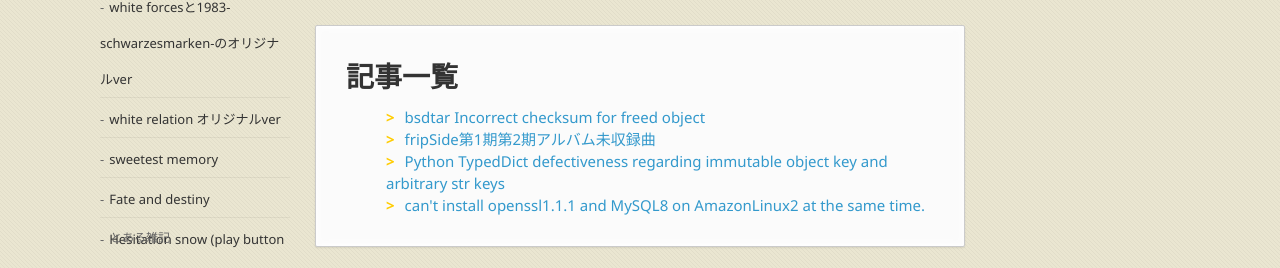
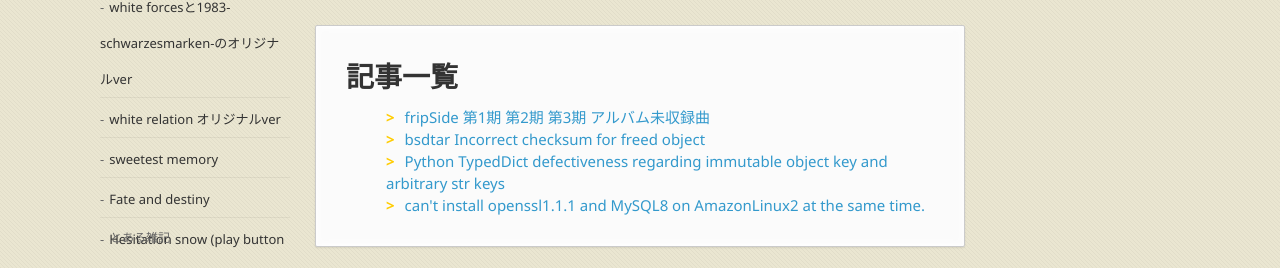
Before and after one commit to vz-z/vz-z.github.io, a Jekyll site: the page built from _posts/2024-02-05-fripSide第1期_第2期_第3期_アルバム未収録曲.md, in a window 1280 px wide and 900 px high, scrolled down 3098 px. Shown: the part 613-881 px from the top of the window. Built offline with Jekyll 4.4.1, drawn with Linux system fonts in a browser that asks for light colours; nearby versions of some CDN libraries; some web fonts are replaced.

Commit message:
Update 2024-02-05-fripSide第1期_第2期_第3期_アルバム未収録曲.md

```diff
--- a/_posts/2024-02-05-fripSide第1期_第2期_第3期_アルバム未収録曲.md
+++ b/_posts/2024-02-05-fripSide第1期_第2期_第3期_アルバム未収録曲.md
@@ -1,7 +1,7 @@
 ---
-title: fripSide第1期第2期アルバム未収録曲
+title: fripSide 第1期 第2期 第3期 アルバム未収録曲
 layout: default
-date: 2023-05-08 00:00:00
+date: 2024-02-05 00:00:00
 categories: category
 tags:
 - GitHubPages
```
